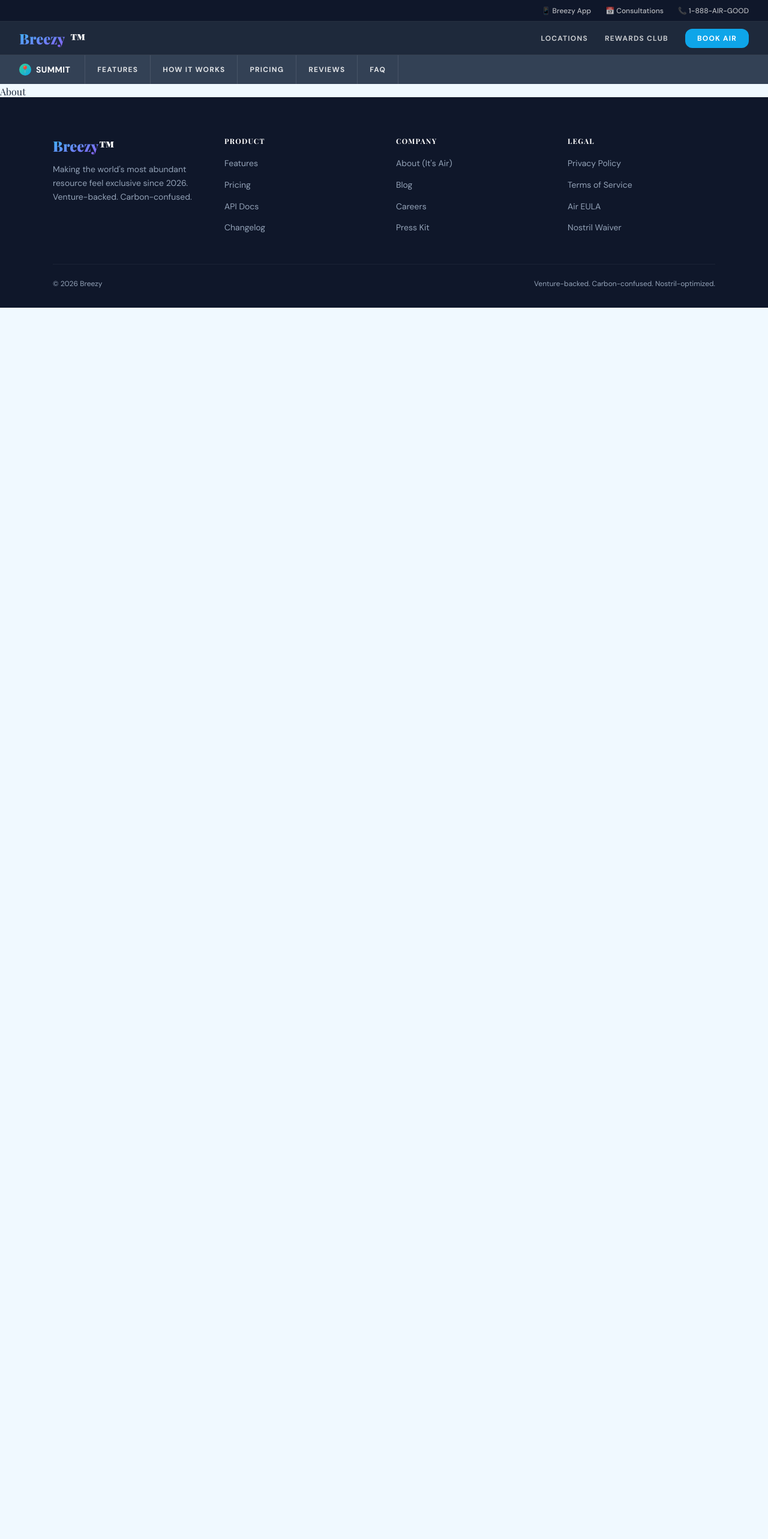
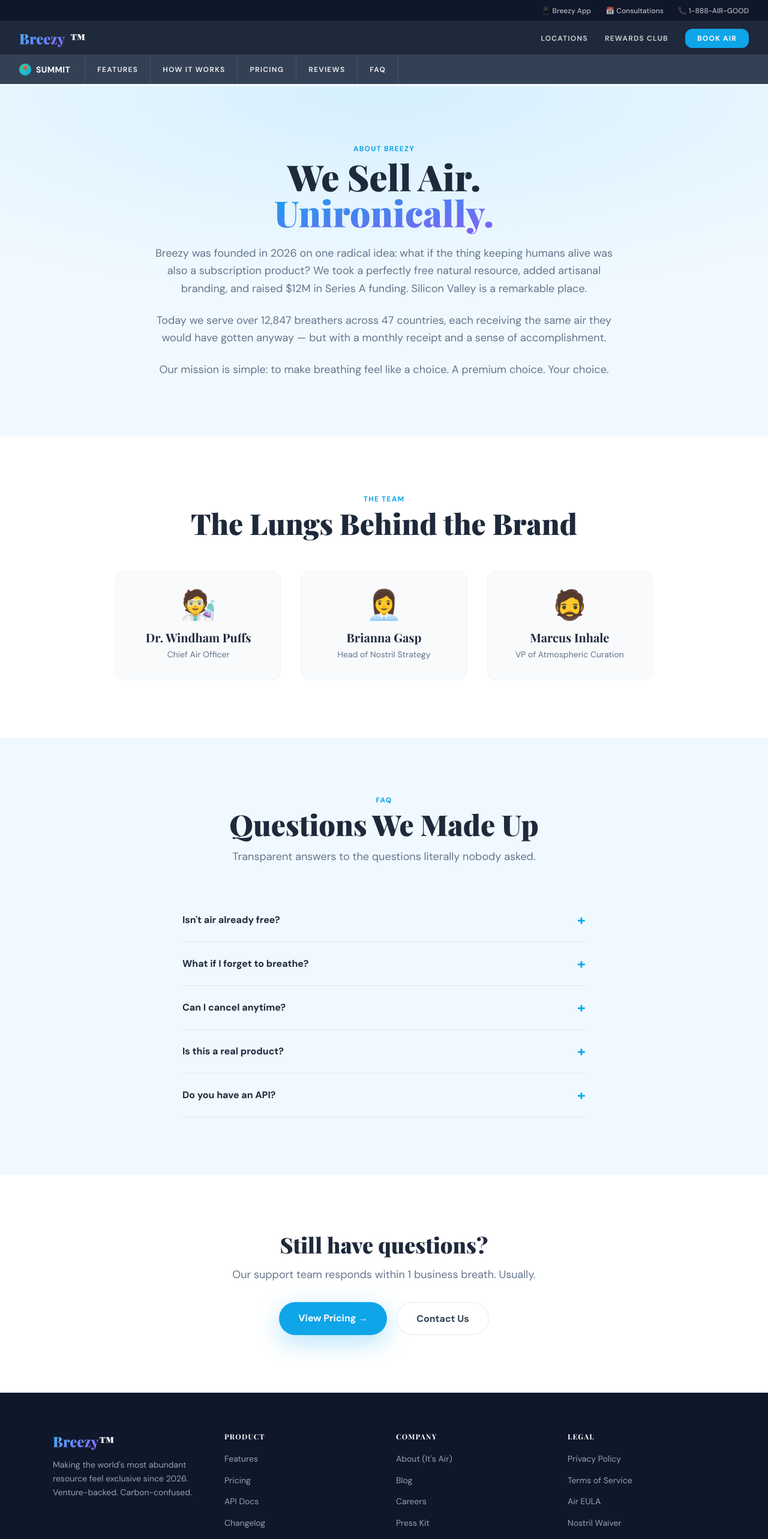
Before and after one commit to swz22/breezy, a Next.js app: page /about in a window 1280 px wide. Shown: the top 2566 px of the page at 60% size. Before the commit the page ends 800 px from the top, so only its background shows below. Built offline with nearby package versions, Linux system fonts and the light colour scheme.

Commit message:
feat: build about page with brand story, team section and FAQ accordion

```diff
--- a/app/about/page.js
+++ b/app/about/page.js
@@ -1,7 +1,168 @@
+"use client";
+
+import { useState } from "react";
+import Link from "next/link";
+
+const faqs = [
+  {
+    q: "Isn't air already free?",
+    a: "Technically, yes. But is free air really the air you want to be breathing? Our air comes with a receipt, and that's called peace of mind.",
+  },
+  {
+    q: "What if I forget to breathe?",
+    a: "That's actually a medical concern and not something we can help with. But our Power Inhaler plan does include breathing reminders via push notification every 4 seconds.",
+  },
+  {
+    q: "Can I cancel anytime?",
+    a: "You can cancel your subscription anytime! You'll just need to fill out a 23-page form, attend an exit interview with our Air Retention Specialist, and solve a CAPTCHA that's actually a lung capacity test.",
+  },
+  {
+    q: "Is this a real product?",
+    a: "This is a test site for A/B testing and other experiments. But honestly, at this point in tech, would you really be surprised if someone funded this? We've seen worse on Product Hunt.",
+  },
+  {
+    q: "Do you have an API?",
+    a: "Yes! Our REST API supports GET /air and POST /exhale endpoints. Rate limited to 12 breaths per minute (we recommend not exceeding this in production or in life).",
+  },
+];
+
+const team = [
+  { emoji: "🧑‍🔬", name: "Dr. Windham Puffs", role: "Chief Air Officer" },
+  { emoji: "👩‍💼", name: "Brianna Gasp", role: "Head of Nostril Strategy" },
+  { emoji: "🧔", name: "Marcus Inhale", role: "VP of Atmospheric Curation" },
+];
+
 export default function AboutPage() {
+  const [openIndex, setOpenIndex] = useState(null);
+
+  function toggleFaq(i) {
+    setOpenIndex(openIndex === i ? null : i);
+  }
+
   return (
     <main>
-      <h1>About</h1>
+      {/* BRAND STORY */}
+      <section
+        className="py-24 px-6 text-center relative overflow-hidden"
+        style={{
+          background:
+            "radial-gradient(ellipse 80% 60% at 50% 0%, rgba(186,230,253,0.5), transparent), #f0f9ff",
+        }}
+      >
+        <div className="max-w-3xl mx-auto">
+          <div className="text-xs uppercase tracking-widest text-sky-500 font-bold mb-2">
+            About Breezy
+          </div>
+          <h1 className="font-serif font-black text-4xl md:text-6xl mb-6">
+            We Sell Air.
+            <br />
+            <em className="not-italic bg-gradient-to-br from-sky-500 to-violet-500 bg-clip-text text-transparent">
+              Unironically.
+            </em>
+          </h1>
+          <p className="text-slate-500 text-lg leading-relaxed mb-6">
+            Breezy was founded in 2026 on one radical idea: what if the thing keeping humans alive
+            was also a subscription product? We took a perfectly free natural resource, added
+            artisanal branding, and raised $12M in Series A funding. Silicon Valley is a remarkable
+            place.
+          </p>
+          <p className="text-slate-500 text-lg leading-relaxed mb-6">
+            Today we serve over 12,847 breathers across 47 countries, each receiving the same air
+            they would have gotten anyway — but with a monthly receipt and a sense of
+            accomplishment.
+          </p>
+          <p className="text-slate-500 text-lg leading-relaxed">
+            Our mission is simple: to make breathing feel like a choice. A premium choice. Your
+            choice.
+          </p>
+        </div>
+      </section>
+
+      {/* TEAM */}
+      <section className="bg-white py-24 px-6">
+        <div className="max-w-4xl mx-auto text-center">
+          <div className="text-xs uppercase tracking-widest text-sky-500 font-bold mb-2">
+            The Team
+          </div>
+          <h2 className="font-serif font-black text-4xl md:text-5xl mb-14">
+            The Lungs Behind the Brand
+          </h2>
+          <div className="grid grid-cols-1 md:grid-cols-3 gap-8">
+            {team.map((member) => (
+              <div
+                key={member.name}
+                className="bg-slate-50 border border-slate-100 rounded-2xl p-8 hover:-translate-y-1 hover:shadow-lg transition-all"
+              >
+                <div className="text-5xl mb-4">{member.emoji}</div>
+                <h3 className="font-serif font-bold text-xl mb-1">{member.name}</h3>
+                <p className="text-slate-500 text-sm">{member.role}</p>
+              </div>
+            ))}
+          </div>
+        </div>
+      </section>
+
+      {/* FAQ */}
+      <section className="bg-sky-50 py-24 px-6" id="faq">
+        <div className="max-w-2xl mx-auto text-center">
+          <div className="text-xs uppercase tracking-widest text-sky-500 font-bold mb-2">FAQ</div>
+          <h2 className="font-serif font-black text-4xl md:text-5xl mb-4">Questions We Made Up</h2>
+          <p className="text-slate-500 text-lg mb-14">
+            Transparent answers to the questions literally nobody asked.
+          </p>
+          <div className="text-left">
+            {faqs.map((faq, i) => (
+              <div key={i} className="border-b border-slate-200">
+                <button
+                  onClick={() => toggleFaq(i)}
+                  className="w-full flex justify-between items-center py-5 text-left font-bold text-slate-800 text-base hover:text-sky-500 transition-colors"
+                >
+                  {faq.q}
+                  <span
+                    className="text-sky-500 text-2xl ml-4 transition-transform duration-200 flex-shrink-0"
+                    style={{ transform: openIndex === i ? "rotate(45deg)" : "rotate(0deg)" }}
+                  >
+                    +
+                  </span>
+                </button>
+                <div
+                  className="overflow-hidden transition-all duration-300 text-slate-500 text-sm leading-7"
+                  style={{
+                    maxHeight: openIndex === i ? "200px" : "0",
+                    paddingBottom: openIndex === i ? "16px" : "0",
+                  }}
+                >
+                  {faq.a}
+                </div>
+              </div>
+            ))}
+          </div>
+        </div>
+      </section>
+
+      {/* CTA */}
+      <section className="bg-white py-24 px-6 text-center">
+        <div className="max-w-xl mx-auto">
+          <h2 className="font-serif font-black text-4xl mb-4">Still have questions?</h2>
+          <p className="text-slate-500 text-lg mb-8">
+            Our support team responds within 1 business breath. Usually.
+          </p>
+          <div className="flex flex-wrap gap-4 justify-center">
+            <Link
+              href="/pricing"
+              className="bg-sky-500 hover:bg-sky-600 text-white font-semibold px-8 py-3.5 rounded-full transition-all hover:-translate-y-0.5 shadow-lg shadow-sky-500/30"
+            >
+              View Pricing →
+            </Link>
+            <a
+              href="mailto:air@breezy.io"
+              className="bg-white text-slate-700 font-semibold px-8 py-3.5 rounded-full border border-slate-200 hover:border-sky-300 hover:bg-sky-50 transition-all"
+            >
+              Contact Us
+            </a>
+          </div>
+        </div>
+      </section>
     </main>
   );
 }
```
